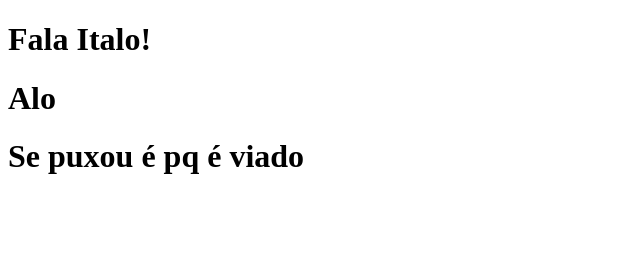
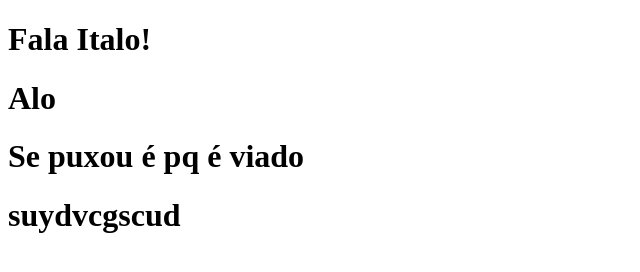
Before and after one commit to devrafael7/Resende-em-acao, a plain HTML site: page frontend/index.html in a window 1280 px wide. Shown: the whole page, without its empty margins (0-640 px from the left). Drawn offline with Linux system fonts and the light colour scheme.

Commit message:
dhfvikns

```diff
--- a/frontend/index.html
+++ b/frontend/index.html
@@ -9,5 +9,6 @@
     <h1>Fala Italo!</h1>
     <h1>Alo</h1>
     <h1>Se puxou é pq é viado</h1>
+    <h1> suydvcgscud</h1>
 </body>
 </html>
```
